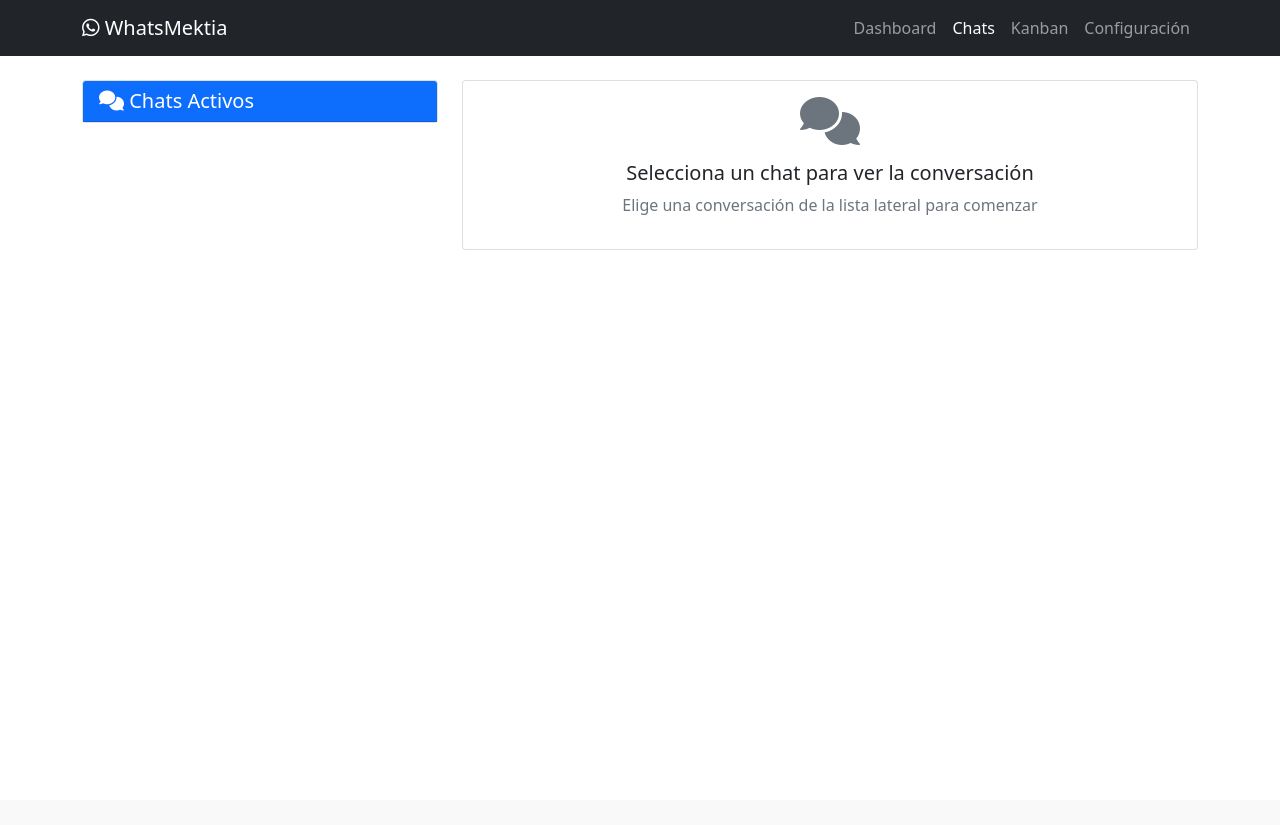
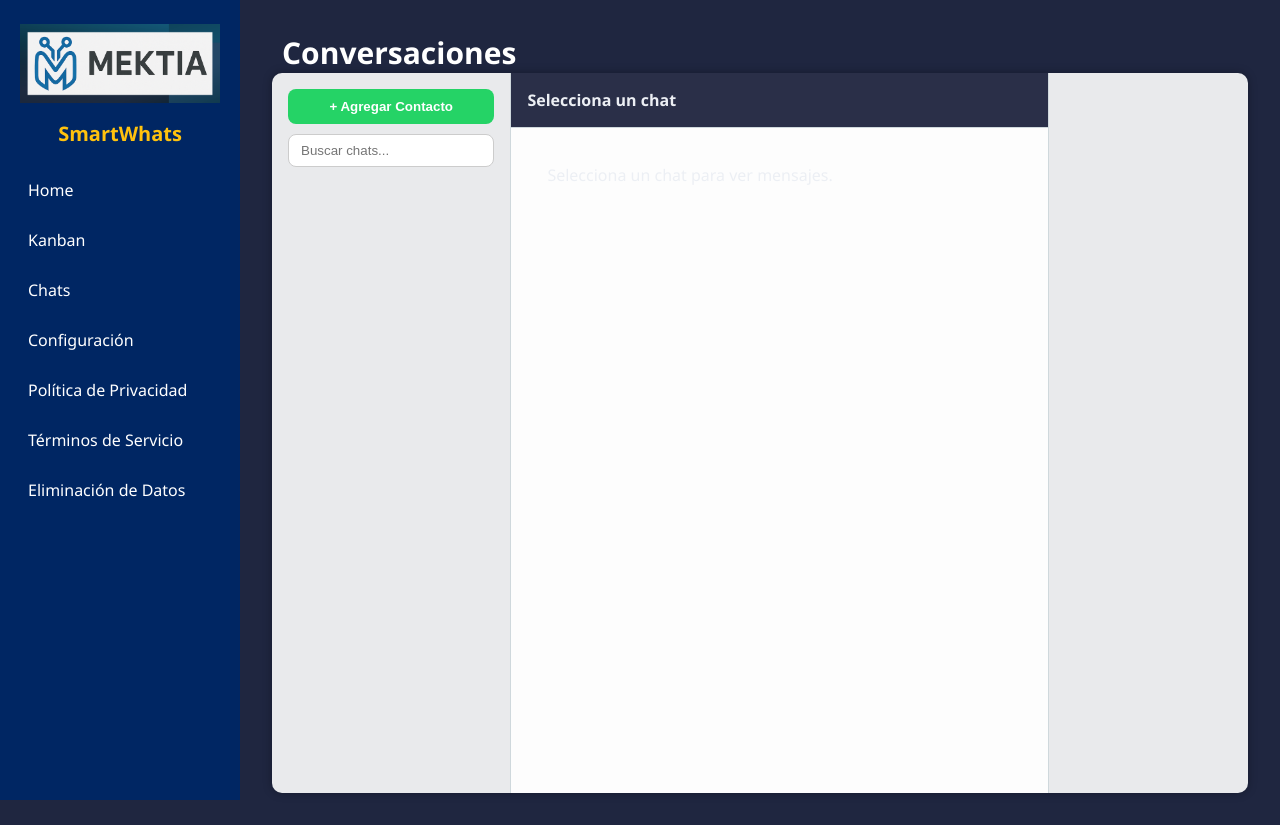
Before and after one commit to Mektiaventas/Whatsmektia, a Flask app: page /chats in a window 1280 px wide. Before the commit the page ends 250 px from the top, so only its background shows below. Run offline with Flask 3, Linux system fonts and the light colour scheme; data that the repository does not hold is empty.

Commit message:
chats con mejora en IA

```diff
--- a/templates/chats.html
+++ b/templates/chats.html
@@ -1,180 +1,209 @@
-<!DOCTYPE html>
-<html lang="es">
-<head>
-    <meta charset="UTF-8">
-    <meta name="viewport" content="width=device-width, initial-scale=1.0">
-    <title>Chats - WhatsMektia</title>
-    <link href="https://cdn.jsdelivr.net/npm/bootstrap@5.1.3/dist/css/bootstrap.min.css" rel="stylesheet">
-    <link rel="stylesheet" href="https://cdnjs.cloudflare.com/ajax/libs/font-awesome/6.0.0/css/all.min.css">
-    <style>
-        .chat-list { max-height: 80vh; overflow-y: auto; }
-        .chat-item:hover { background-color: #f8f9fa; cursor: pointer; }
-        .message-container { max-height: 60vh; overflow-y: auto; }
-        .user-message { background-color: #d1ecf1; border-radius: 15px; padding: 10px; margin: 5px; }
-        .bot-message { background-color: #e2e3e5; border-radius: 15px; padding: 10px; margin: 5px; }
-        .unread-badge { background-color: #dc3545; }
-        .avatar { width: 40px; height: 40px; border-radius: 50%; object-fit: cover; }
-    </style>
-</head>
-<body>
-    <nav class="navbar navbar-expand-lg navbar-dark bg-dark">
-        <div class="container">
-            <a class="navbar-brand" href="{{ url_for('home') }}">
-                <i class="fab fa-whatsapp"></i> WhatsMektia
-            </a>
-            <div class="navbar-nav ms-auto">
-                <a class="nav-link" href="{{ url_for('home') }}">Dashboard</a>
-                <a class="nav-link active" href="{{ url_for('ver_chats') }}">Chats</a>
-                <a class="nav-link" href="{{ url_for('ver_kanban') }}">Kanban</a>
-                <a class="nav-link" href="{{ url_for('configuracion_tab', tab='negocio') }}">Configuración</a>
+{% extends "base.html" %}
+{% block title %}Conversaciones{% endblock %}
+
+{% block content %}
+<div class="chat-list-header">
+  <h2>Conversaciones</h2>
 </div>
+
+<div class="chat-layout-v2">
+  <!-- Lado izquierdo: Lista -->
+  <aside class="chat-list-v2">
+    <div class="chat-list-tools">
+      <button class="add-contact-btn">+ Agregar Contacto</button>
+      <input type="text" placeholder="Buscar chats..." class="search-input">
     </div>
-    </nav>
 
-    <div class="container mt-4">
-        <div class="row">
-            <!-- Lista de chats -->
-            <div class="col-md-4">
-                <div class="card">
-                    <div class="card-header bg-primary text-white">
-                        <h5 class="mb-0"><i class="fas fa-comments"></i> Chats Activos</h5>
+    <div class="chat-items">
+      {% for chat in chats %}
+      <a href="/chats/{{ chat.numero }}" class="chat-item {% if selected == chat.numero %}selected{% endif %}">
+        <div class="chat-avatar">
+          <img
+            src="{{ chat.imagen_url or url_for('static', filename='icons/default-avatar.png') }}"
+            alt="Avatar"
+            onerror="this.onerror=null;this.src='{{ url_for('static', filename='icons/default-avatar.png') }}';"
+            width="40" height="40">
         </div>
-                    <div class="card-body p-0">
-                        <div class="chat-list">
-                            {% for chat in chats %}
-                            <div class="chat-item p-3 border-bottom {% if selected == chat.numero %}bg-light{% endif %}"
-                                 onclick="location.href='{{ url_for('ver_chat', numero=chat.numero) }}'">
-                                <div class="d-flex align-items-center">
-                                    <img src="{{ chat.imagen_url or 'https://via.placeholder.com/40' }}"
-                                         class="avatar me-3" alt="Avatar">
-                                    <div class="flex-grow-1">
-                                        <h6 class="mb-0">{{ chat.nombre_mostrado }}</h6>
-                                        <small class="text-muted">
-                                            {{ chat.ultimo_mensaje[:50] }}{% if chat.ultimo_mensaje and chat.ultimo_mensaje|length > 50 %}...{% endif %}
-                                        </small>
-                                        <br>
-                                        <small class="text-muted">
-                                            {{ chat.total_mensajes }} mensajes •
-                                            {{ chat.ultima_fecha.strftime('%d/%m %H:%M') if chat.ultima_fecha else 'N/A' }}
-                                        </small>
+        <div class="chat-info">
+          <div class="chat-name" style="display:flex;align-items:center;" data-num="{{ chat.numero }}">
+            <span class="alias-view">
+              {{ chat.nombre_mostrado }}
+            </span>
+            <span class="alias-edit" style="display:none;">
+              <input type="text" value="{{ chat.alias or chat.nombre or '' }}" data-num="{{ chat.numero }}" maxlength="100" style="width: 110px;">
+            </span>
+            <button type="button" class="edit-alias-btn" data-num="{{ chat.numero }}" title="Editar nombre" style="border:none;background:none;cursor:pointer;">
+              ✏️
+            </button>
           </div>
-                                    {% if chat.sin_leer and chat.sin_leer > 0 %}
-                                    <span class="badge unread-badge">{{ chat.sin_leer }}</span>
+          {% if chat.alias or chat.nombre %}
+            <div class="chat-num" style="font-size:11px;color:#888;">
+              {{ chat.numero }}
+            </div>
+          {% endif %}
+          <div class="chat-preview">
+            {% if chat.ultimo_mensaje %}
+              {{ chat.ultimo_mensaje[:35] }}...
+            {% else %}
+              Sin mensajes
             {% endif %}
           </div>
         </div>
+        <div class="chat-meta">
+          {% if chat.ultima_fecha %}
+            {{ chat.ultima_fecha.strftime("%d/%m/%Y") }}
+          {% endif %}
+        </div>
+      </a>
       {% endfor %}
     </div>
-                    </div>
-                </div>
-            </div>
+  </aside>
 
-            <!-- Conversación seleccionada -->
-            <div class="col-md-8">
+  <!-- Centro: Mensajes -->
+  <section class="chat-panel-v2">
+    <div class="chat-panel-header" data-num="{{ selected }}">
       {% if selected %}
-                <div class="card">
-                    <div class="card-header bg-success text-white d-flex justify-content-between align-items-center">
-                        <div>
-                            <h5 class="mb-0">
-                                <img src="{{ chats[0].imagen_url if chats else 'https://via.placeholder.com/40' }}"
-                                     class="avatar me-2" alt="Avatar">
-                                {{ chats[0].nombre_mostrado if chats else selected }}
-                            </h5>
-                        </div>
-                        <div>
-                            <form action="{{ url_for('toggle_ai', numero=selected) }}" method="post" class="d-inline">
-                                <button type="submit" class="btn btn-sm {% if IA_ESTADOS.get(selected, True) %}btn-warning{% else %}btn-info{% endif %} me-2">
-                                    {% if IA_ESTADOS.get(selected, True) %}
-                                        <i class="fas fa-robot"></i> Desactivar IA
-                                    {% else %}
-                                        <i class="fas fa-user"></i> Activar IA
-                                    {% endif %}
+        <span class="alias-view">
+          {{ (chats | selectattr("numero", "equalto", selected) | first).nombre_mostrado }}
+        </span>
+        <span class="alias-edit" style="display:none;">
+          <input type="text" value="{{ (chats | selectattr("numero", "equalto", selected) | first).alias
+            or (chats | selectattr("numero", "equalto", selected) | first).nombre
+            or '' }}" data-num="{{ selected }}" maxlength="100" style="width: 110px;">
+        </span>
+        <button type="button" class="edit-alias-btn" data-num="{{ selected }}" title="Editar nombre" style="border:none;background:none;cursor:pointer;">
+          ✏️
         </button>
-                            </form>
-                            <span class="badge {% if IA_ESTADOS.get(selected, True) %}bg-success{% else %}bg-warning{% endif %}">
+        <span style="margin-left:8px; color:#888;">{{ selected }}</span>
+
+        <!-- BADGE DE ESTADO IA/MANUAL (NUEVO) -->
+        <span class="badge {% if IA_ESTADOS.get(selected, True) %}bg-success{% else %}bg-warning{% endif %}"
+              style="margin-left: 10px; font-size: 0.8em;">
             {% if IA_ESTADOS.get(selected, True) %}
                 🤖 IA ACTIVADA
             {% else %}
                 👤 MODO MANUAL
             {% endif %}
         </span>
-                        </div>
+      {% else %}
+        Selecciona un chat
+      {% endif %}
     </div>
 
-                    <!-- Mensajes de la conversación -->
-                    <div class="card-body message-container">
+    <div class="msgs-wrap-v2" id="msgs">
       {% if mensajes %}
         {% for msg in mensajes %}
-                            <div class="message {% if msg.respuesta %}bot-message{% else %}user-message{% endif %}">
-                                <div class="d-flex justify-content-between">
-                                    <strong>{% if msg.respuesta %}🤖 IA{% else %}👤 Usuario{% endif %}</strong>
-                                    <small class="text-muted">
-                                        {{ msg.timestamp.strftime('%H:%M') if msg.timestamp else 'N/A' }}
-                                    </small>
+          {% if msg.respuesta %}
+            <div class="msg-box msg-user">
+              {{ msg.mensaje }}
+              <div class="msg-meta">{{ msg.timestamp.astimezone().strftime("%Y-%m-%d %H:%M:%S") }}</div>
             </div>
-                                <p class="mb-0">{{ msg.mensaje if msg.mensaje else msg.respuesta }}</p>
+            <div class="msg-box msg-ai">
+              {{ msg.respuesta }}
+              <div class="msg-meta">{{ msg.timestamp.astimezone().strftime("%Y-%m-%d %H:%M:%S") }}</div>
             </div>
+          {% else %}
+            <div class="msg-box msg-user">
+              {{ msg.mensaje }}
+              <div class="msg-meta">{{ msg.timestamp.astimezone().strftime("%Y-%m-%d %H:%M:%S") }}</div>
+            </div>
+          {% endif %}
         {% endfor %}
       {% else %}
-                            <p class="text-center text-muted">No hay mensajes en esta conversación.</p>
+        <p style="padding:1rem;">Selecciona un chat para ver mensajes.</p>
       {% endif %}
     </div>
 
     <!-- FORMULARIO DE MENSAJE MANUAL (SOLO CUANDO IA ESTÁ DESACTIVADA) -->
+    {% if selected %}
         {% if not IA_ESTADOS.get(selected, True) %}
-                    <div class="card-footer">
-                        <div class="manual-message-box" style="padding: 15px; background: #f8f9fa; border-radius: 10px;">
-                            <h6>💬 Enviar mensaje manual</h6>
-                            <form action="{{ url_for('enviar_manual') }}" method="post">
+        <form method="POST" action="/send-manual" class="reply-form">
             <input type="hidden" name="numero" value="{{ selected }}">
+            <div class="input-group">
+                <button type="button" class="emoji-btn">😊</button>
+                <input type="text" name="texto" placeholder="Escribe un mensaje como humano..." class="reply-input-line" autocomplete="off" required />
+                <button type="submit" class="send-btn">Enviar</button>
+            </div>
+        </form>
+        {% else %}
+        <!-- MENSAJE CUANDO IA ESTÁ ACTIVADA -->
+        <div style="padding: 15px; background: #e3f2fd; border-radius: 5px; text-align: center; margin: 10px;">
+            <p style="margin: 0; color: #1976d2;">🤖 La IA está respondiendo automáticamente. Desactívala para enviar mensajes manuales.</p>
+        </div>
+        {% endif %}
+    {% endif %}
+  </section>
 
-                                <div class="form-group mb-2">
-                                    <textarea name="texto" class="form-control" rows="2"
-                                             placeholder="Escribe tu mensaje como representante humano..."
-                                             required style="resize: none;"></textarea>
+  <!-- Lado derecho -->
+  <aside class="sidebar-right">
+    {% if selected %}
+      <form action="/chats/{{ selected }}/eliminar" method="POST" onsubmit="return confirm('¿Eliminar este chat?')">
+        <button type="submit" class="delete-btn">🗑️ Eliminar Chat</button>
+      </form>
+      <form action="/toggle_ai/{{ selected }}" method="POST">
+        <button type="submit" class="toggle-btn {{ 'on' if IA_ESTADOS.get(selected, True) else 'off' }}">
+          IA {{ 'ON' if IA_ESTADOS.get(selected, True) else 'OFF' }}
+        </button>
+      </form>
+    {% endif %}
+  </aside>
 </div>
 
-                                <button type="submit" class="btn btn-primary btn-sm">
-                                    <i class="fas fa-paper-plane"></i> Enviar como humano
-                                </button>
-                            </form>
-                        </div>
-                    </div>
-                    {% else %}
-                    <!-- MENSAJE CUANDO IA ESTÁ ACTIVADA -->
-                    <div class="card-footer">
-                        <div class="ia-active-message" style="padding: 15px; background: #e3f2fd; border-radius: 10px; text-align: center;">
-                            <p class="mb-0">🤖 La IA está respondiendo automáticamente. Desactívala para enviar mensajes manuales.</p>
-                        </div>
-                    </div>
-                    {% endif %}
-                </div>
-                {% else %}
-                <div class="card">
-                    <div class="card-body text-center">
-                        <i class="fas fa-comments fa-3x text-muted mb-3"></i>
-                        <h5>Selecciona un chat para ver la conversación</h5>
-                        <p class="text-muted">Elige una conversación de la lista lateral para comenzar</p>
-                    </div>
-                </div>
-                {% endif %}
-            </div>
-        </div>
-    </div>
+<script>
+  // Función para activar edición de alias
+  function activarEdicionAlias(parent) {
+    parent.querySelector('.alias-view').style.display = 'none';
+    parent.querySelector('.alias-edit').style.display = '';
+    const input = parent.querySelector('input[type=text]');
+    input.focus();
+    input.select();
 
-    <script src="https://cdn.jsdelivr.net/npm/bootstrap@5.1.3/dist/js/bootstrap.bundle.min.js"></script>
-    <script>
-        // Auto-scroll to bottom of messages
-        function scrollToBottom() {
-            const container = document.querySelector('.message-container');
-            if (container) {
-                container.scrollTop = container.scrollHeight;
+    function terminarEdicion() {
+      fetch(`/contactos/${input.dataset.num}/alias`, {
+        method: 'POST',
+        body: new URLSearchParams({alias: input.value}),
+        headers: {'Content-Type':'application/x-www-form-urlencoded'}
+      }).then(() => {
+        parent.querySelector('.alias-edit').style.display = 'none';
+        parent.querySelector('.alias-view').textContent = input.value || input.dataset.num;
+        parent.querySelector('.alias-view').style.display = '';
+
+        // ACTUALIZA EN LISTA TAMBIÉN (si cambiaste en header)
+        // Busca en la lista de contactos y actualiza el alias ahí
+        document.querySelectorAll('.chat-name').forEach(function(chatName) {
+          if(chatName.dataset.num === input.dataset.num) {
+            chatName.querySelector('.alias-view').textContent = input.value || input.dataset.num;
           }
+        });
+      });
     }
 
-        // Scroll on page load and every 2 seconds
-        scrollToBottom();
-        setInterval(scrollToBottom, 2000);
+    input.onblur = terminarEdicion;
+    input.onkeydown = function(e) {
+      if (e.key === 'Enter') { terminarEdicion(); }
+      if (e.key === 'Escape') {
+        parent.querySelector('.alias-edit').style.display = 'none';
+        parent.querySelector('.alias-view').style.display = '';
+      }
+    };
+  }
+
+  // Activar edición en todos los botones ✏️, tanto lista como header
+  document.addEventListener('DOMContentLoaded', function () {
+    document.querySelectorAll('.edit-alias-btn').forEach(function(btn) {
+      btn.addEventListener('click', function(e) {
+        e.preventDefault();
+        e.stopPropagation();
+        const parent = btn.closest('.chat-name, .chat-panel-header');
+        activarEdicionAlias(parent);
+      });
+    });
+  });
+
+  // Scroll to bottom mensajes
+  const msgs = document.getElementById('msgs');
+  if (msgs) {
+    msgs.scrollTop = msgs.scrollHeight;
+  }
 </script>
-</body>
-</html>
+{% endblock %}
```
Lines whose indentation alone changed are shown as unchanged.
